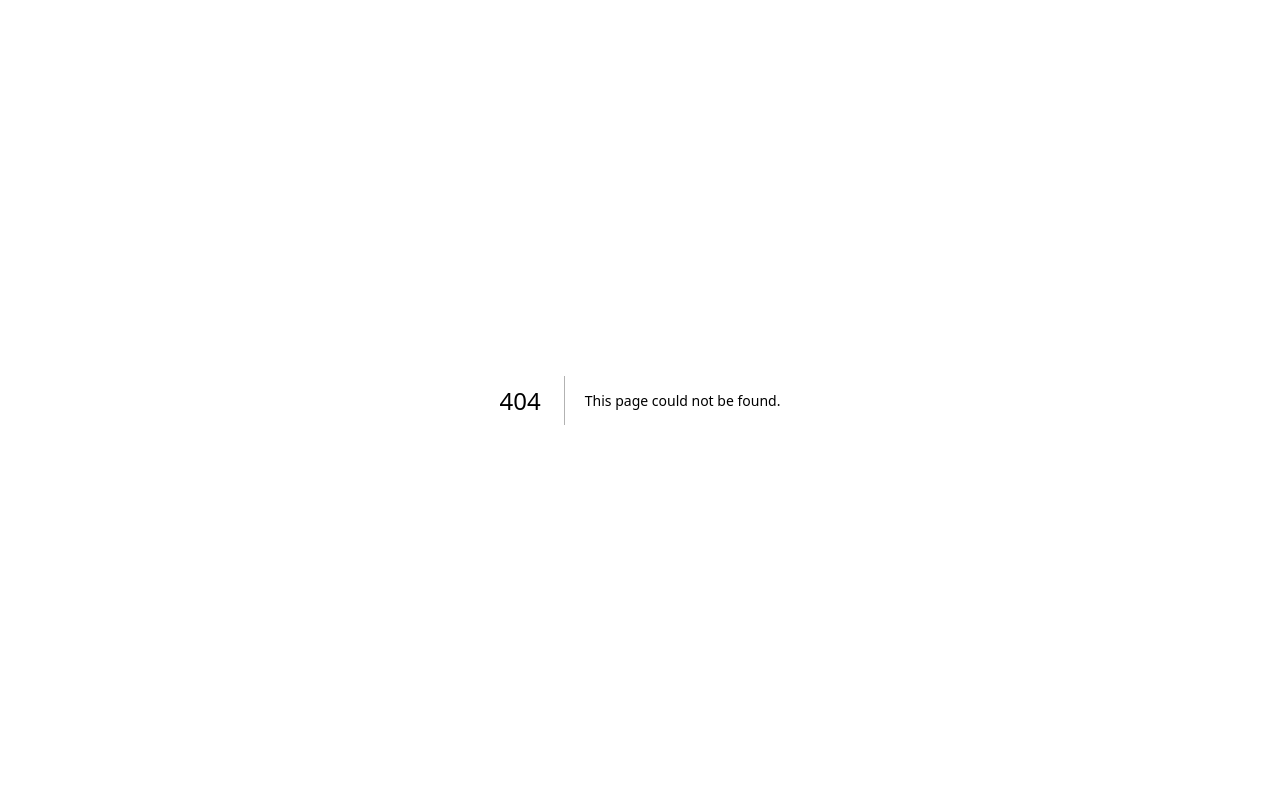
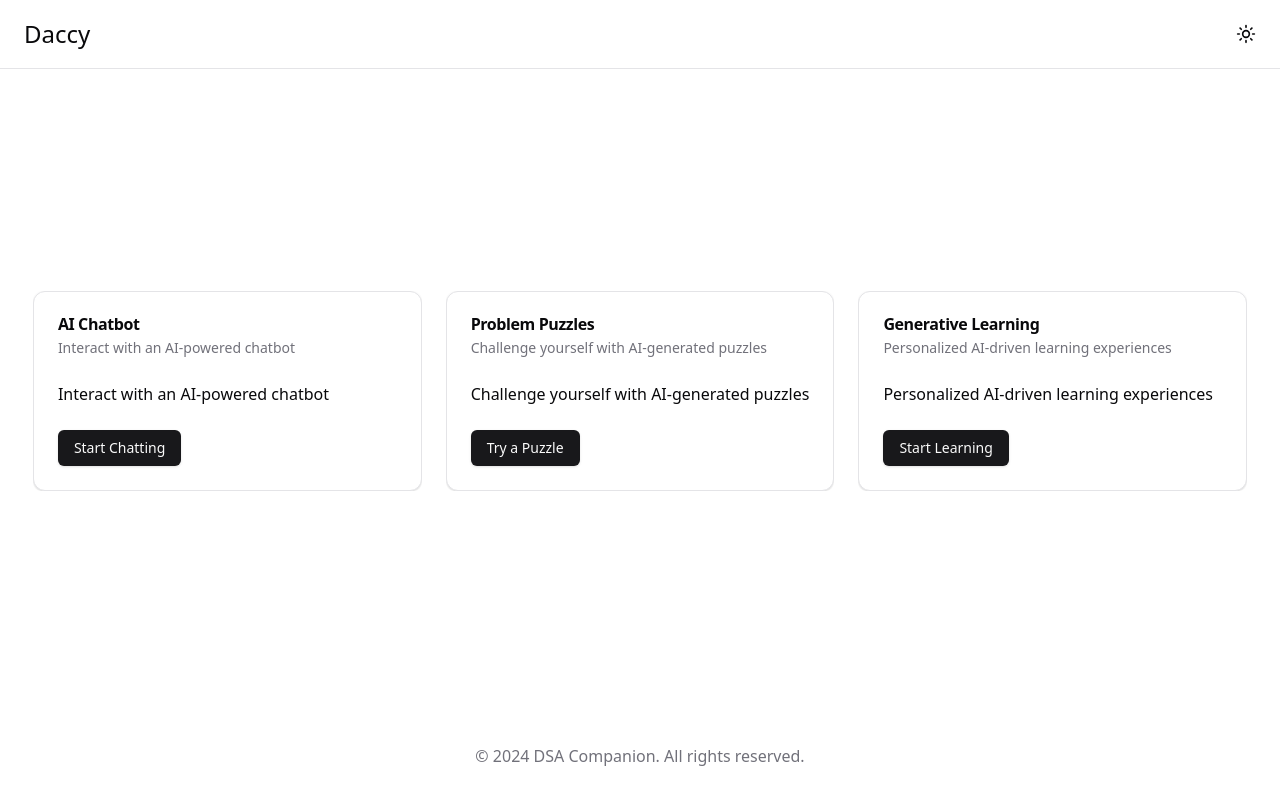
Before and after one commit to RAVEYUS/Daccy, a Next.js app: page /pages/interface in a window 1280 px wide. Before the commit this address had no page. Built offline with nearby package versions, Linux system fonts and the light colour scheme.

Commit message:
added interface

```diff
--- /dev/null
+++ b/app/pages/interface/page.tsx
@@ -0,0 +1,99 @@
+"use client";
+
+import { useState } from "react";
+import { Moon, Sun } from "lucide-react";
+import { Button } from "@/components/ui/button";
+import {
+  Card,
+  CardContent,
+  CardDescription,
+  CardFooter,
+  CardHeader,
+  CardTitle,
+} from "@/components/ui/card";
+import { useTheme } from "next-themes";
+import { motion } from "framer-motion";
+import Link from "next/link";
+
+export default function Component() {
+  const { setTheme, theme } = useTheme();
+  const [mounted, setMounted] = useState(false);
+
+  // useEffect to set mounted to true on client-side
+  useState(() => setMounted(true));
+
+  if (!mounted) return null;
+
+  const cardVariants = {
+    hidden: { opacity: 0, y: 50 },
+    visible: { opacity: 1, y: 0, transition: { duration: 0.5 } },
+  };
+
+  return (
+    <div className="min-h-screen bg-background text-foreground flex flex-col items-center justify-center">
+      <nav className="flex items-center justify-between p-4 border-b w-full">
+        <h1 className="text-2xl font-thin ml-2">Daccy</h1>
+        <Button
+          variant="ghost"
+          size="icon"
+          onClick={() => setTheme(theme === "light" ? "dark" : "light")}
+        >
+          {theme === "light" ? (
+            <Moon className="h-5 w-5" />
+          ) : (
+            <Sun className="h-5 w-5" />
+          )}
+          <span className="sr-only">Toggle theme</span>
+        </Button>
+      </nav>
+      <main className="container mx-auto p-4 flex flex-col items-center justify-center flex-grow">
+        <motion.div
+          className="grid grid-cols-1 md:grid-cols-3 gap-6"
+          initial="hidden"
+          animate="visible"
+          variants={cardVariants}
+        >
+          {[
+            { title: "AI Chatbot", description: "Interact with an AI-powered chatbot", link: "/chatbot", buttonText: "Start Chatting" },
+            { title: "Problem Puzzles", description: "Challenge yourself with AI-generated puzzles", link: "/puzzles", buttonText: "Try a Puzzle" },
+            { title: "Generative Learning", description: "Personalized AI-driven learning experiences", link: "/learning", buttonText: "Start Learning" }
+          ].map((item, index) => (
+            <motion.div
+              key={index}
+              variants={cardVariants}
+              whileHover={{
+                scale: 1.05,
+                borderColor: theme === "dark" ? "#fff" : "#000",
+                borderWidth: "1px",
+              }}
+              className="rounded-lg overflow-hidden transition-all"
+              // Increased default size
+            >
+              <Card>
+                <CardHeader>
+                  <CardTitle>{item.title}</CardTitle>
+                  <CardDescription>{item.description}</CardDescription>
+                </CardHeader>
+                <CardContent>
+                  <p>
+                    {item.description}
+                  </p>
+                </CardContent>
+                <CardFooter>
+                  <Link href={item.link}>
+                    <Button>{item.buttonText}</Button>
+                  </Link>
+                </CardFooter>
+              </Card>
+            </motion.div>
+          ))}
+        </motion.div>
+      </main>
+      <footer className="bg-background py-8">
+        <div className="mx-auto px-6 text-center text-muted-foreground">
+          <p>&copy; 2024 DSA Companion. All rights reserved.</p>
+        </div>
+      </footer>
+    </div>
+  );
+}
```
